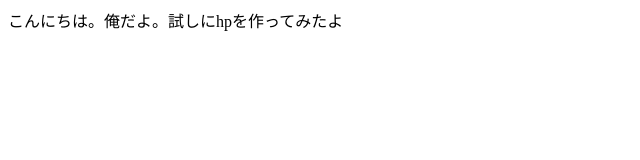
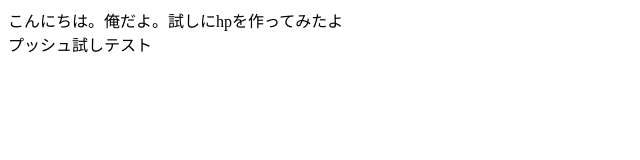
Before and after one commit to Takeuchi-mGIT/mac_git_test, a plain HTML site: page doc/index.html in a window 1280 px wide. Shown: the whole page, without its empty margins (0-640 px from the left). Drawn offline with Linux system fonts and the light colour scheme.

Commit message:
pushテスト

```diff
--- a/doc/index.html
+++ b/doc/index.html
@@ -10,6 +10,8 @@
   <div>
     こんにちは。俺だよ。試しにhpを作ってみたよ
   </div>
+  <div>
+    プッシュ試しテスト  </div>
 
 </body>
 </html>
```
